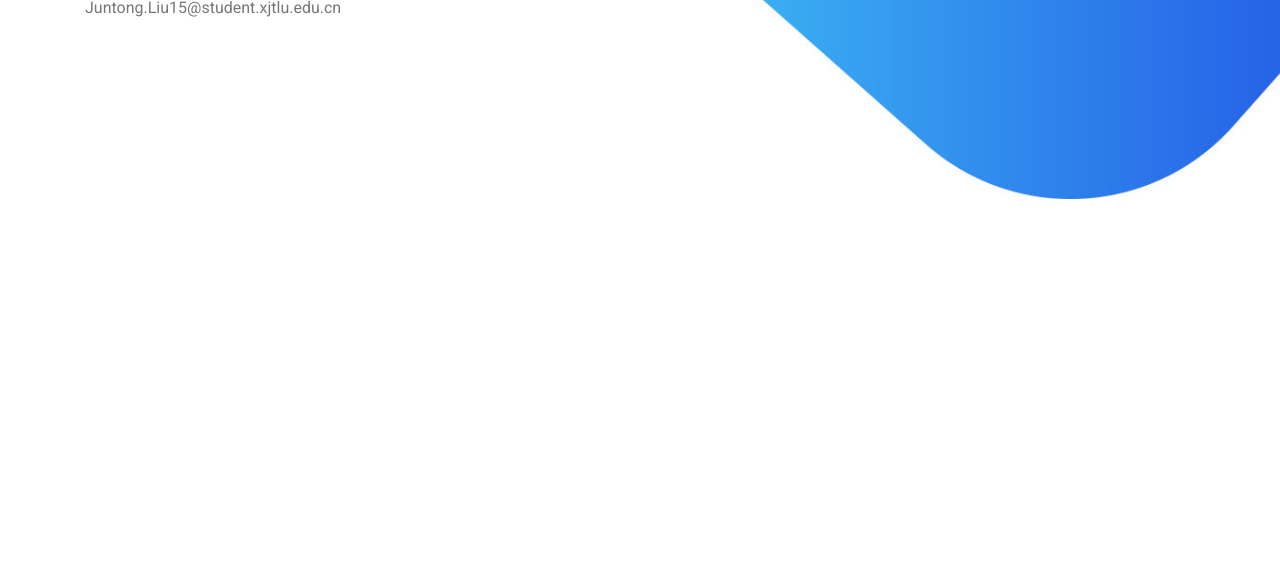
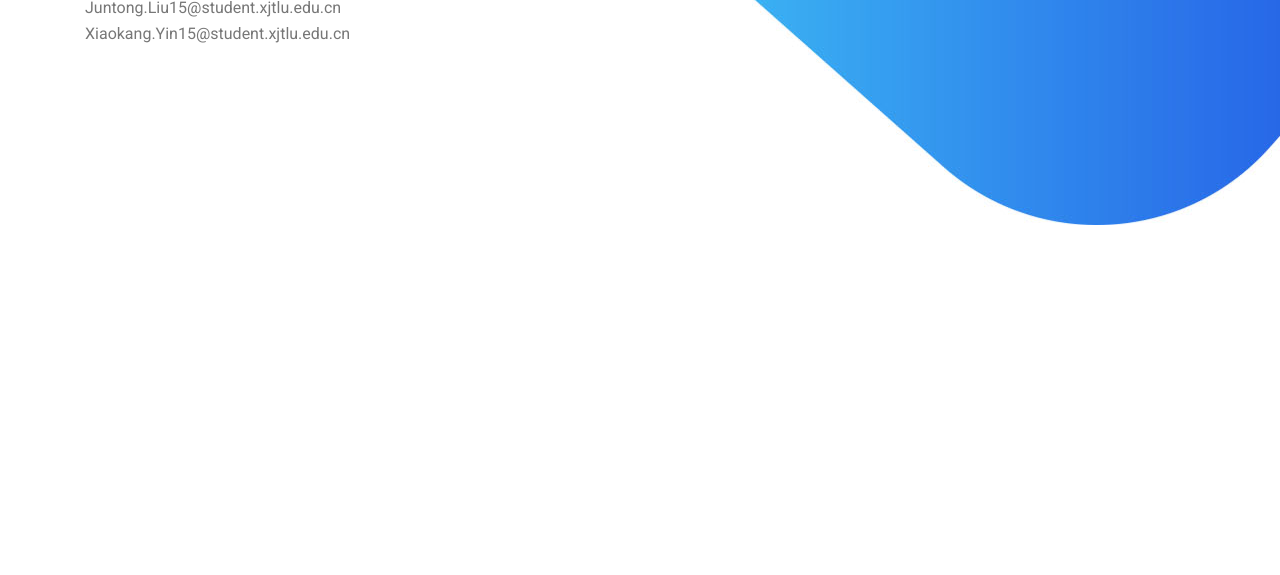
Before and after one commit to GerardLiu96/CSE311_AI_Sticker, a plain HTML site: page contact.html in a window 1280 px wide. Shown: the part 225-800 px from the top of the page. Drawn offline with nearby package versions, Linux system fonts and the light colour scheme.

Commit message:
Update contact.html

```diff
--- a/contact.html
+++ b/contact.html
@@ -62,6 +62,7 @@
 						</h1>
 						<p>
 							Juntong.Liu15@student.xjtlu.edu.cn
+							Xiaokang.Yin15@student.xjtlu.edu.cn
 						</p>
 					</div>
 				</div>
```
